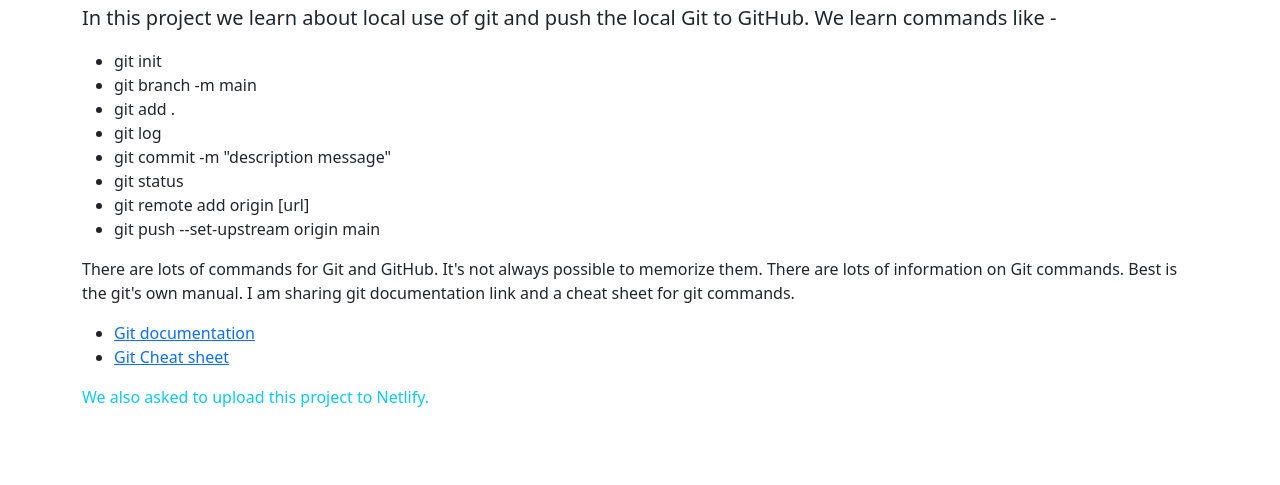
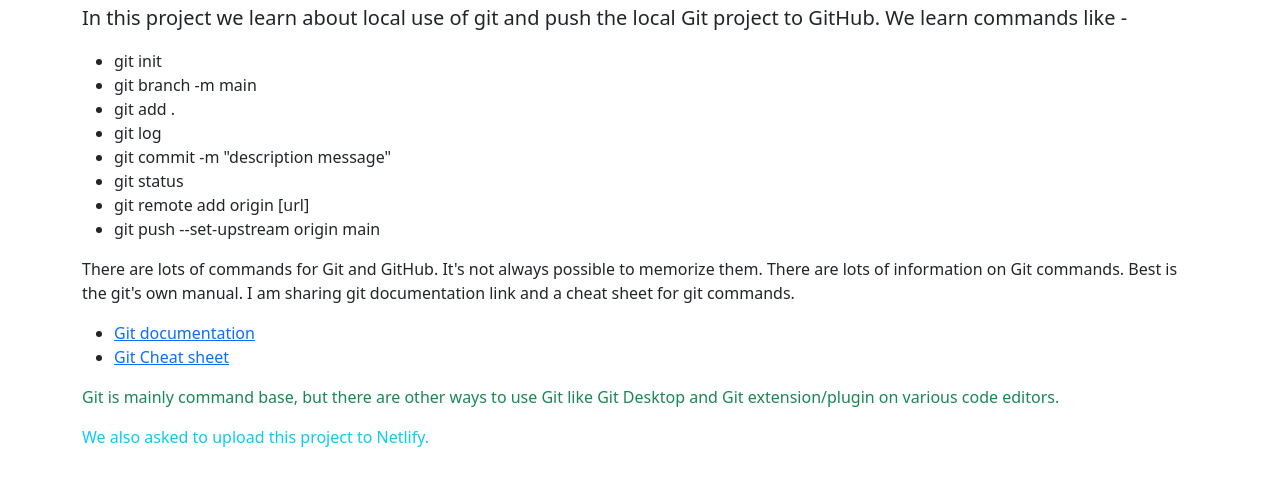
Before and after one commit to khandakershahi/git-test-project, a plain HTML site: page index.html in a window 1280 px wide. Shown: the part 101-586 px from the top of the page. Drawn offline with nearby package versions, Linux system fonts and the light colour scheme.

Commit message:
Git using ways

```diff
--- a/index.html
+++ b/index.html
@@ -18,7 +18,7 @@
                 <div class="col">
                     <h1 class="text-primary">This is just simple test for Git and GitHub.</h1>
                     <p class="text-dark lead">
-                        In this project we learn about local use of git and push the local Git to GitHub. We learn commands like -
+                        In this project we learn about local use of git and push the local Git project to GitHub. We learn commands like -
 
                         <ul>
                             <li>git init</li>
@@ -40,6 +40,9 @@
                         </ul>
 
                     </p>
+                    <p class="text-success">
+                        Git is mainly command base, but there are other ways to use Git like Git Desktop and Git extension/plugin  on various code editors.
+                    </p>
                     <p class="text-info">
                         We also asked to upload this project to Netlify.
                     </p>
```
